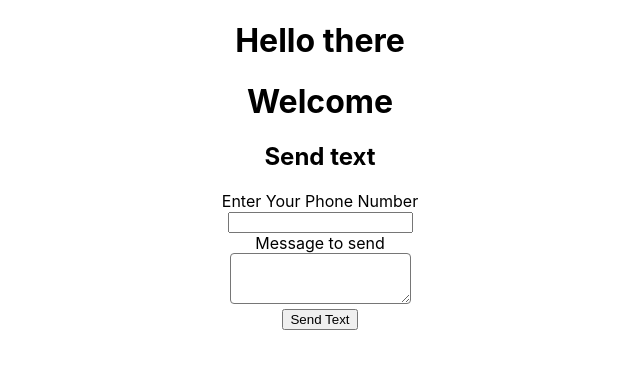
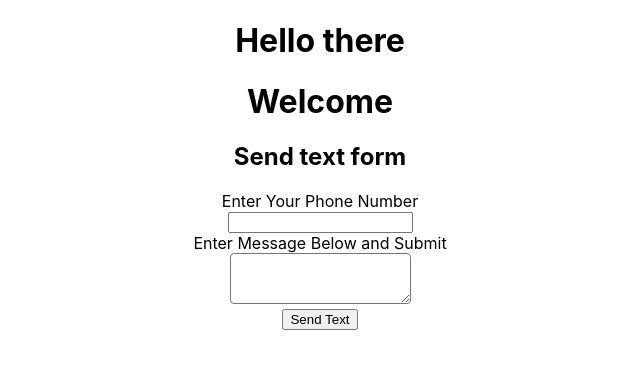
Before and after one commit to lucianboatright/Tracker, a React (Create React App) app: page / in a window 1280 px wide. Shown: the top 368 px of the page, without its empty margins (320-960 px from the left). Built offline with nearby package versions, Linux system fonts and the light colour scheme.

Commit message:
form change on button component

```diff
--- a/src/Components/TextButton.js
+++ b/src/Components/TextButton.js
@@ -38,13 +38,13 @@ class textButton extends Component {
                     <h1 className="buttonTitle">Welcome</h1>
                 </header>
                 <div sytle={{ margin: 10 }}>
-                    <h2>Send text</h2>
+                    <h2>Send text form</h2>
                     <label>Enter Your Phone Number</label>
                     <br />
                     <input value={text.recipient}
                             onChange={e => this.setState({ text: {...text, recipient: e.target.value} })} />
                     <div style={spacer} />
-                    <label>Message to send</label>
+                    <label>Enter Message Below and Submit</label>
                     <br />
                     <textarea rows={3} value={text.textmessage} style={textArea}
                         onChange={e => this.setState({ text: {...text, textmessage: e.target.value} })} />
```
